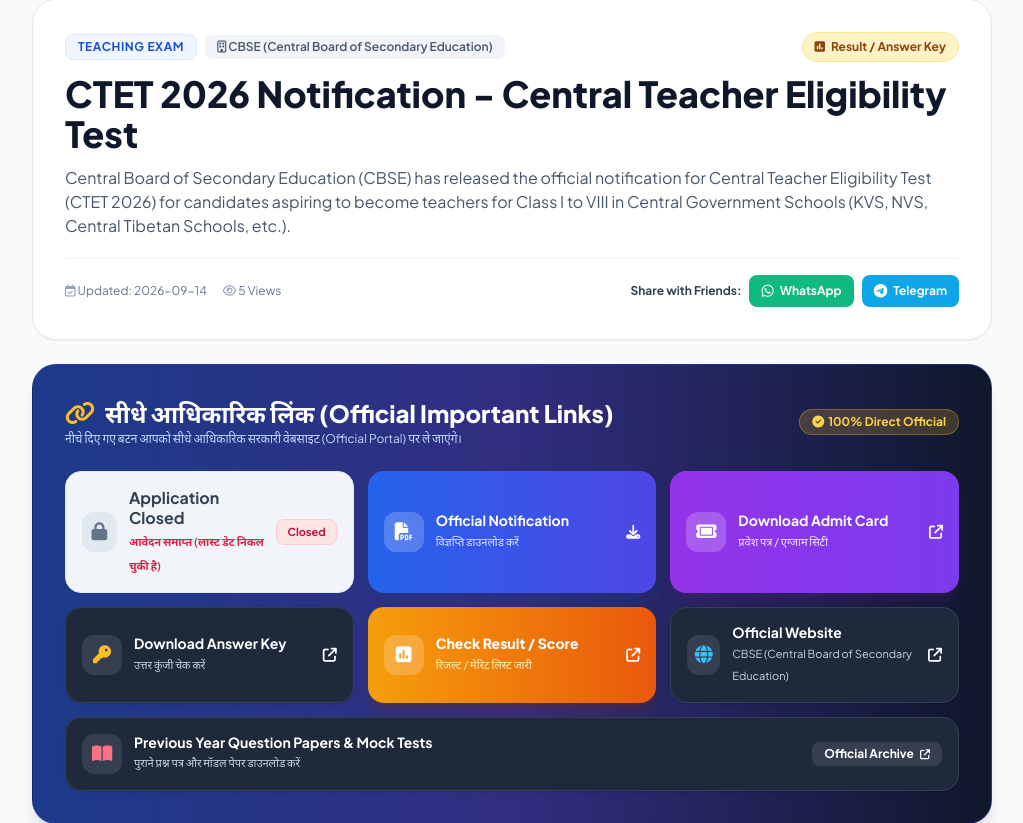
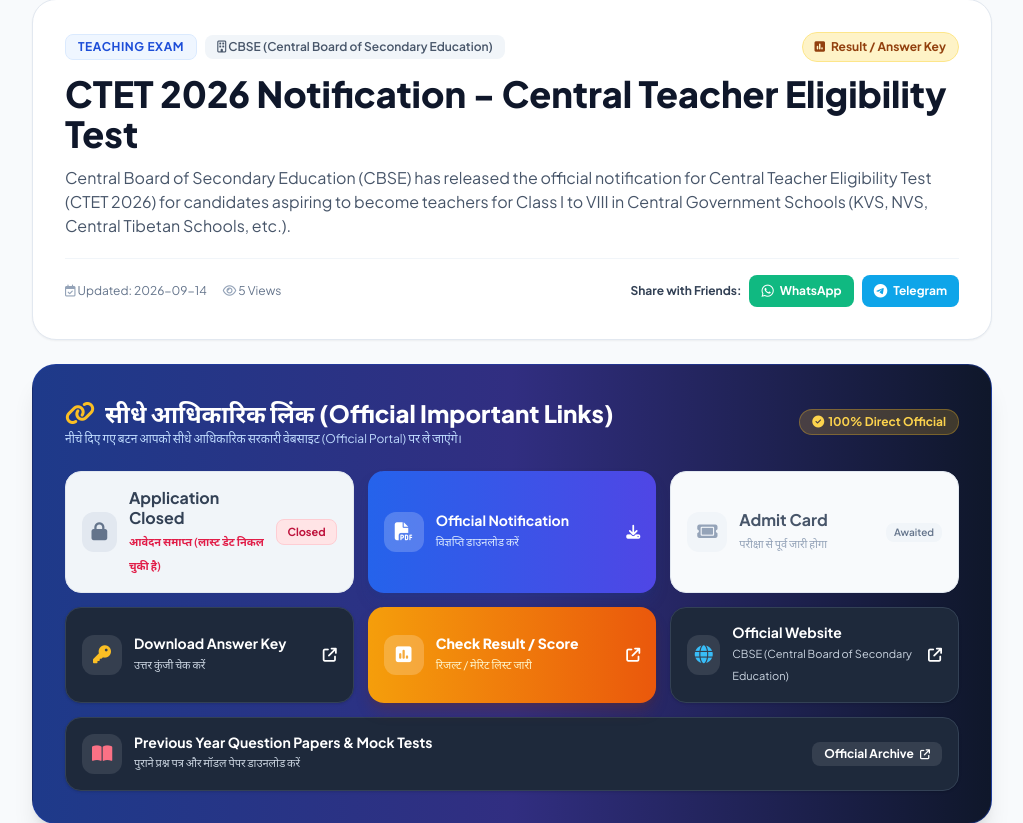
Before and after one commit to mahakaldls97-collab/govt-exam-portal, a FastAPI app: page /exam/ctet-2026 in a window 1280 px wide. Shown: the part 351-1174 px from the top of the page, without its empty margins (128-1151 px from the left). Run offline with FastAPI, Linux system fonts and the light colour scheme; data comes from the database, SQL or seed files in the repository; both versions use the stored data as it was after the commit; some libraries are stand-ins or nearby versions.

Commit message:
Add files via upload

```diff
--- a/templates/exam_detail.html
+++ b/templates/exam_detail.html
@@ -164,6 +164,20 @@
                 </div>
                 <i class="fa-solid fa-arrow-up-right-from-square text-sm group-hover:translate-x-0.5 group-hover:-translate-y-0.5 transition"></i>
             </a>
+            {% elif 'Upcoming' in exam.status %}
+            <!-- Upcoming / Coming Soon State -->
+            <div class="bg-amber-50 border border-amber-200 text-amber-800 p-4 rounded-2xl flex items-center justify-between">
+                <div class="flex items-center gap-3">
+                    <div class="w-10 h-10 rounded-xl bg-amber-100 text-amber-600 flex items-center justify-center text-lg">
+                        <i class="fa-solid fa-clock"></i>
+                    </div>
+                    <div class="text-left">
+                        <span class="block font-bold text-amber-900 leading-tight">Registration Coming Soon</span>
+                        <span class="text-[11px] font-medium text-amber-700">आवेदन शीघ्र शुरू होगा (विज्ञप्ति प्रतीक्षित)</span>
+                    </div>
+                </div>
+                <span class="text-[11px] font-bold bg-amber-200/70 text-amber-900 px-2.5 py-1 rounded-lg">Upcoming</span>
+            </div>
             {% else %}
             <!-- Application Closed State -->
             <div class="bg-slate-100 border border-slate-200 text-slate-500 p-4 rounded-2xl flex items-center justify-between">
@@ -183,6 +197,20 @@
 
             <!-- Official Notification PDF -->
             {% if exam.link_notification_pdf %}
+            {% if 'Upcoming' in exam.status %}
+            <div class="bg-slate-50 border border-slate-200 text-slate-500 p-4 rounded-2xl flex items-center justify-between">
+                <div class="flex items-center gap-3">
+                    <div class="w-10 h-10 rounded-xl bg-slate-100 text-slate-400 flex items-center justify-center text-lg">
+                        <i class="fa-solid fa-file-pdf"></i>
+                    </div>
+                    <div class="text-left">
+                        <span class="block font-bold text-slate-700 leading-tight">Official Notification</span>
+                        <span class="text-[11px] text-slate-400">विज्ञप्ति शीघ्र जारी होगी (Coming Soon)</span>
+                    </div>
+                </div>
+                <span class="text-[10px] font-semibold bg-slate-100 text-slate-500 px-2 py-0.5 rounded-lg">Awaited</span>
+            </div>
+            {% else %}
             <a href="{{ exam.link_notification_pdf }}" target="_blank" rel="nofollow noopener" class="bg-gradient-to-r from-blue-600 to-indigo-600 hover:from-blue-700 hover:to-indigo-700 text-white font-bold text-sm p-4 rounded-2xl shadow-lg shadow-blue-900/30 flex items-center justify-between group transition transform active:scale-98">
                 <div class="flex items-center gap-3">
                     <div class="w-10 h-10 rounded-xl bg-white/20 flex items-center justify-center text-lg">
@@ -196,9 +224,11 @@
                 <i class="fa-solid fa-download text-sm group-hover:translate-y-0.5 transition"></i>
             </a>
             {% endif %}
+            {% endif %}
 
             <!-- Admit Card Button -->
             {% if exam.link_admit_card %}
+            {% if 'Admit' in exam.status %}
             <a href="{{ exam.link_admit_card }}" target="_blank" rel="nofollow noopener" class="bg-gradient-to-r from-purple-600 to-violet-600 hover:from-purple-700 hover:to-violet-700 text-white font-bold text-sm p-4 rounded-2xl shadow-lg shadow-purple-900/30 flex items-center justify-between group transition transform active:scale-98">
                 <div class="flex items-center gap-3">
                     <div class="w-10 h-10 rounded-xl bg-white/20 flex items-center justify-center text-lg">
@@ -206,11 +236,25 @@
                     </div>
                     <div class="text-left">
                         <span class="block leading-tight">Download Admit Card</span>
-                        <span class="text-[11px] font-normal text-purple-100">प्रवेश पत्र / एग्जाम सिटी</span>
+                        <span class="text-[11px] font-normal text-purple-100">प्रवेश पत्र / एग्जाम सिटी जारी</span>
                     </div>
                 </div>
                 <i class="fa-solid fa-arrow-up-right-from-square text-sm group-hover:translate-x-0.5 group-hover:-translate-y-0.5 transition"></i>
             </a>
+            {% else %}
+            <div class="bg-slate-50 border border-slate-200 text-slate-400 p-4 rounded-2xl flex items-center justify-between">
+                <div class="flex items-center gap-3">
+                    <div class="w-10 h-10 rounded-xl bg-slate-100 flex items-center justify-center text-lg text-slate-400">
+                        <i class="fa-solid fa-ticket"></i>
+                    </div>
+                    <div class="text-left">
+                        <span class="block font-bold text-slate-600 leading-tight">Admit Card</span>
+                        <span class="text-[11px] text-slate-400">परीक्षा से पूर्व जारी होगा</span>
+                    </div>
+                </div>
+                <span class="text-[10px] font-semibold bg-slate-100 text-slate-500 px-2 py-0.5 rounded-lg">Awaited</span>
+            </div>
+            {% endif %}
             {% endif %}
 
             <!-- Answer Key Button -->
```
Also changed, not shown: portal.db.
